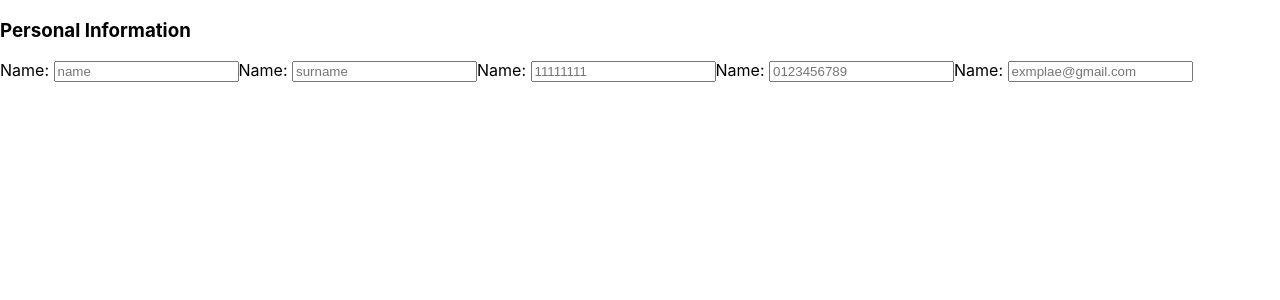
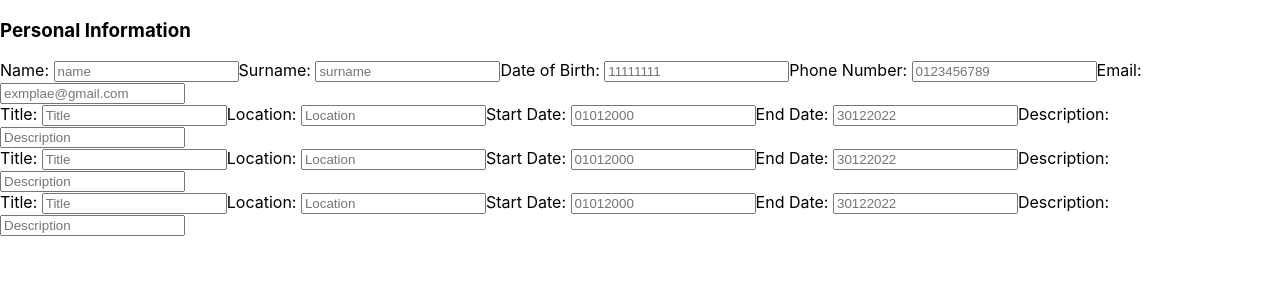
Before and after one commit to Saker07/ResumeBuilder, a React (Create React App) app: page / in a window 1280 px wide. Shown: the top 300 px of the page. Built offline with nearby package versions, Linux system fonts and the light colour scheme.

Commit message:
Do basic structure for the experience and education sections

```diff
--- a/src/App.js
+++ b/src/App.js
@@ -1,5 +1,6 @@
 import './App.css';
 import Personal from "./Personal.js"
+import Experience from "./Experience.js"
 import React, {Component} from "react"
 
 class App extends Component {
@@ -43,6 +44,7 @@ class App extends Component {
     return (
       <div>
         <Personal data={this.state.personalInfo}/>
+        <Experience data={this.state.experience}/>
         {/* <modify/show personal */}
         {/* <modify/show experience */}
         {/* <modify/show education */}
@@ -54,7 +56,7 @@ class App extends Component {
 export default App;
 
 
-function Experience(){
+/* function Experience(){
   //fields data
   this.position= "";
   this.company= "";
@@ -72,4 +74,4 @@ function Education(){
   this.qualification= "";
   this.startDate= "";
   this.endDate= "";
-}
+} */
--- /dev/null
+++ b/src/Experience.js
@@ -0,0 +1,26 @@
+import React from "react"
+import {Component} from "react"
+import Item from "./Item.js"
+
+class Experience extends Component{
+    constructor(props){
+        super(props);
+        /* this.state=this.props.data; */
+        this.state= {
+            items:[{},{},{}]
+        }
+    }
+    render(){
+        return (
+            <div>
+                {this.state.items.map((item, i) => (
+                    <Item data={{...this.state.items[i], currId: i}}></Item>
+                    ))}
+            </div>
+        )
+    }
+}
+
+export default Experience
+
+//Item info={...items[i], currId = i}
--- a/src/Field.js
+++ /dev/null
@@ -1,26 +0,0 @@
-import React from "react"
-import {Component} from "react"
-
-class Field extends Component{
-    constructor(props){
-        super(props);
-        this.state = {
-            test: "ciao",
-        };
-    }
-    render(){
-        let elemId = this.props.id;
-        let elemType = this.props.type;
-        let elemName = this.props.name;
-        let handleChange = this.props.handleChange;
-        elemName = typeof(elemName)!="string" ? elemName : elemName.charAt(0).toUpperCase() + elemName.slice(1);
-        return(
-            <div>
-                <label htmlFor={elemId}>{elemName}: </label>
-                <input type={elemType} name={elemName} id={elemId} onChange={handleChange} value={this.props.value || ''}></input>
-            </div>
-        )
-    }
-}
-
-export default Field;
--- /dev/null
+++ b/src/Item.js
@@ -0,0 +1,41 @@
+import React from "react"
+import {Component} from "react"
+
+class Item extends Component{
+    constructor(props){
+        super(props);
+        this.state = this.props.data;
+        this.handleChange = this.handleChange.bind(this);
+    }
+    handleChange(e) {
+        let value = e.target.value;
+        let key = e.target.dataset.key;
+        this.setState({
+            [key]: value
+        })
+    }
+
+    delete(){}
+    cancel(){}
+    apply(){}
+
+    render(){
+        let currId = this.state.currId;
+        return(
+            <div>
+                <label htmlFor='title'>Title: </label>
+                <input type='input' name='title' id={'titleInput'+currId} onChange={this.handleChange} placeholder='Title' data-key='title'></input>
+                <label htmlFor='location'>Location: </label>
+                <input type='input' name='location' id={'locationInput'+currId} onChange={this.handleChange} placeholder='Location' data-key='location'></input>
+                <label htmlFor='startDate'>Start Date: </label>
+                <input type='input' name='startDate' id={'startDateInput'+currId} onChange={this.handleChange} placeholder='01012000' data-key='startDate'></input>
+                <label htmlFor='endDate'>End Date: </label>
+                <input type='input' name='endDate' id={'endDateInput'+currId} onChange={this.handleChange} placeholder='30122022' data-key='endDate'></input>
+                <label htmlFor='description'>Description: </label>
+                <input type='input' name='description' id={'descriptionInput'+currId} onChange={this.handleChange} placeholder='Description' data-key='description'></input>
+            </div>
+        )
+    }
+}
+
+export default Item;
--- a/src/Personal.js
+++ b/src/Personal.js
@@ -1,6 +1,5 @@
 import React from "react"
 import {Component} from "react"
-import Field from "./Field.js"
 
 class Personal extends Component{
     constructor(props){
@@ -27,13 +26,13 @@ class Personal extends Component{
                 <h3>{sectionName}</h3>
                 <label htmlFor='nameInput'>Name: </label>
                 <input id='nameInput' placeholder='name' data-key='name' onChange={this.handleChange} value={info.name}></input>
-                <label htmlFor='surnameInput'>Name: </label>
+                <label htmlFor='surnameInput'>Surname: </label>
                 <input id='surnameInput' placeholder='surname' data-key='surname' onChange={this.handleChange} value={info.surname }></input>
-                <label htmlFor='dateOfBirthInput'>Name: </label>
+                <label htmlFor='dateOfBirthInput'>Date of Birth: </label>
                 <input id='dateOfBirthInput' placeholder='11111111' data-key='dateOfBirth' onChange={this.handleChange} value={info.dateOfBirth}></input>
-                <label htmlFor='phoneInput'>Name: </label>
+                <label htmlFor='phoneInput'>Phone Number: </label>
                 <input id='phoneInput' placeholder='0123456789' data-key='phone' onChange={this.handleChange} value={info.phone}></input>
-                <label htmlFor='emailInput'>Name: </label>
+                <label htmlFor='emailInput'>Email: </label>
                 <input id='emailInput' placeholder='exmplae@gmail.com' data-key='email' onChange={this.handleChange} value={info.email}></input>
 {/*                 <input type="submit" value="Save" onClick={}></input> */}
             </div>
```
Also changed, not shown: 1 other file (tests, documents, lock files or other folders).
